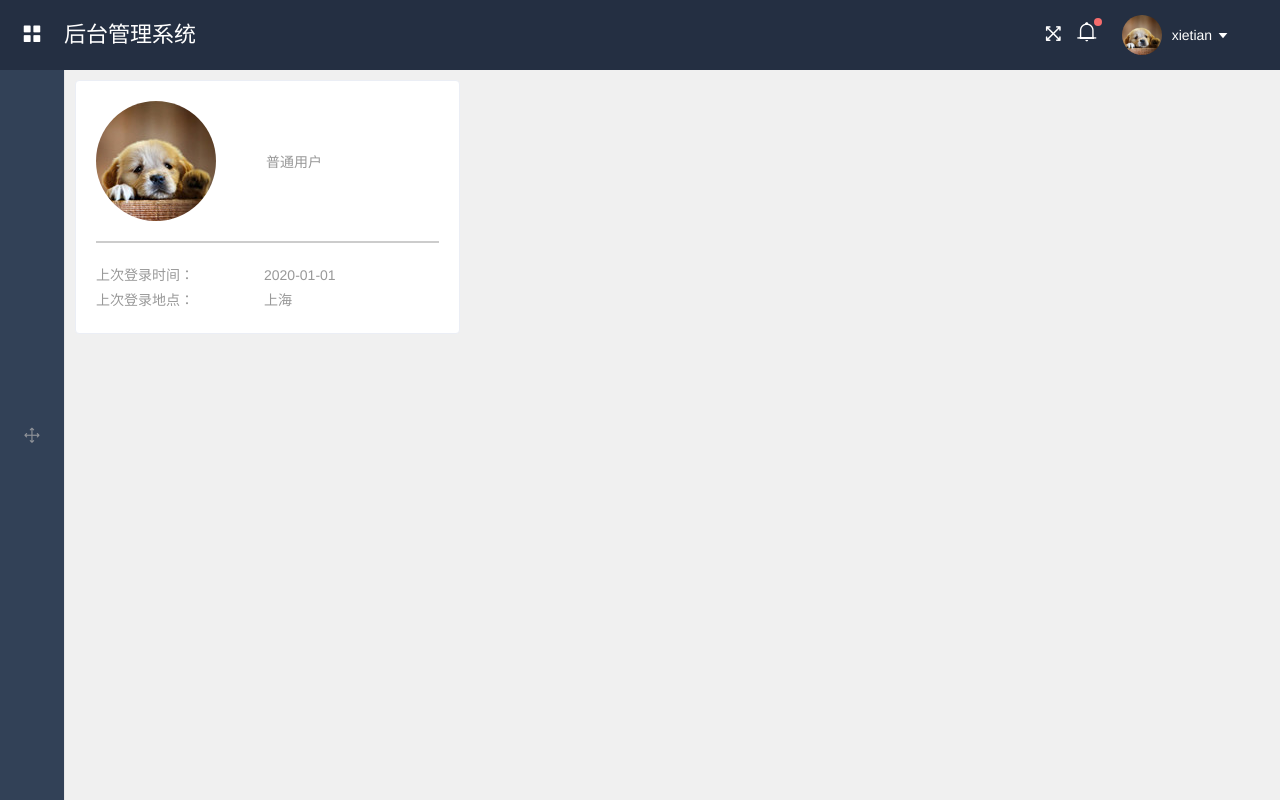
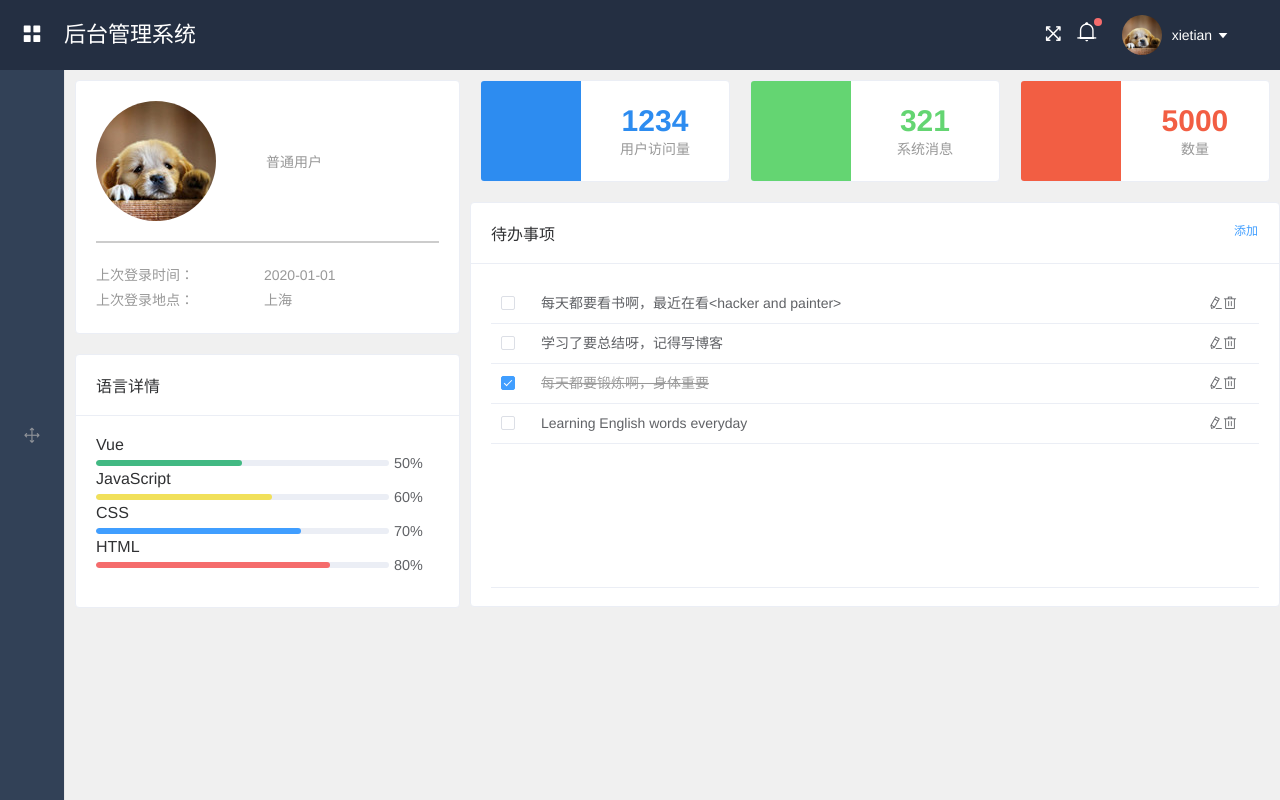
Before and after one commit to xt1995726/vueManageSystemDemo, a Vue app: page /#/dashboard in a window 1280 px wide. Built offline with nearby package versions, Linux system fonts and the light colour scheme; a small style sheet from the web is missing.

Commit message:
dashboard finished

```diff
--- a/src/components/page/Dashboard.vue
+++ b/src/components/page/Dashboard.vue
@@ -13,7 +13,77 @@
           <div class="user-info-list">上次登录时间：<span>2020-01-01</span></div>
           <div class="user-info-list">上次登录地点：<span>上海</span></div>
         </el-card>
+        <el-card shadow="hover" style="height:252px;">
+          <div slot="header" class="clearfix">
+            <span>语言详情</span>
+          </div>
+          Vue <el-progress :percentage="50" color="#42b983"></el-progress>
+          JavaScript <el-progress :percentage="60" color="#f1e05a"></el-progress>
+          CSS <el-progress :percentage="70"></el-progress>
+          HTML <el-progress :percentage="80" color="#f56c6c"></el-progress>
+        </el-card>
       </el-col>
+      <el-col :span="16">
+        <el-row :gutter="20" class="mgb20">
+          <el-col :span="8">
+            <el-card shadow="hover" :body-style="{padding: '0px'}">
+              <div class="grid-content grid-con-1">
+                <i class="el-icon-lx-people grid-con-icon"></i>
+                <div class="grid-cont-right">
+                  <div class="grid-num">1234</div>
+                  <div>用户访问量</div>
+                </div>
+              </div>
+            </el-card>
+          </el-col>
+          <el-col :span="8">
+            <el-card shadow="hover" :body-style="{padding: '0px'}">
+              <div class="grid-content grid-con-2">
+                <i class="el-icon-lx-notice grid-con-icon"></i>
+                <div class="grid-cont-right">
+                  <div class="grid-num">321</div>
+                  <div>系统消息</div>
+                </div>
+              </div>
+            </el-card>
+          </el-col>
+          <el-col :span="8">
+            <el-card shadow="hover" :body-style="{padding: '0px'}">
+              <div class="grid-content grid-con-3">
+                <i class="el-icon-lx-goods grid-con-icon"></i>
+                <div class="grid-cont-right">
+                  <div class="grid-num">5000</div>
+                  <div>数量</div>
+                </div>
+              </div>
+            </el-card>
+          </el-col>
+        </el-row>
+      </el-col>
+      <el-card shadow="hover" style="height:403px;">
+        <div slot="header" class="clearfix">
+          <span>待办事项</span>
+          <el-button style="float: right; padding: 3px 0" type="text">添加</el-button>
+        </div>
+        <el-table :data="todoList" :show-header="false" height="304" style="width: 100%; font-size: 14px;">
+          <el-table-column width="40">
+            <template slot-scope="scope">
+              <el-checkbox v-model="scope.row.status"></el-checkbox>
+            </template>
+          </el-table-column>
+          <el-table-column>
+            <template slot-scope="scope">
+              <div class="todo-item" :class="{'todo-item-del': scope.row.status}">{{scope.row.title}}</div>
+            </template>
+          </el-table-column>
+          <el-table-column width="60">
+            <template slot-scope="scope">
+              <i class="el-icon-edit"></i>
+              <i class="el-icon-delete"></i>
+            </template>
+          </el-table-column>
+        </el-table>
+      </el-card>
     </el-row>
   </div>
 </template>
@@ -23,6 +93,23 @@ export default {
   data() {
     return {
       name: localStorage.getItem('ms_username'),
+      todoList: [{
+        title: '每天都要看书啊，最近在看<hacker and painter>',
+        stauts: true,
+      },
+      {
+        title: '学习了要总结呀，记得写博客',
+        status: false,
+      },
+      {
+        title: '每天都要锻炼啊，身体重要',
+        status: true,
+      },
+      {
+        title: 'Learning English words everyday',
+        status: false,
+      }
+      ],
     }
   },
   computed: {
@@ -67,4 +154,55 @@ export default {
 .user-info-list span {
   margin-left: 70px;
 }
+.mgb20 {
+  margin-bottom: 20px;
+}
+.grid-content {
+  display: flex;
+  align-items: center;
+  height: 100px;
+}
+.grid-con-icon {
+  font-size: 50px;
+  color: #fff;
+  height: 100px;
+  width: 100px;
+  text-align: center;
+  line-height: 100px;
+}
+.grid-cont-right {
+  flex: 1;
+  text-align: center;
+  color: #999;
+  font-size: 14px;
+}
+.grid-num {
+  font-size: 30px;
+  font-weight: bold;
+}
+.grid-con-1 .grid-con-icon {
+  background-color: rgb(45, 140, 240);
+}
+.grid-con-1 .grid-num {
+  color: rgb(45, 140, 240);
+}
+.grid-con-2 .grid-con-icon {
+  background-color: rgb(100, 213, 114);
+}
+.grid-con-2 .grid-num {
+  color: rgb(100, 213, 114);
+}
+.grid-con-3 .grid-con-icon {
+  background-color: rgb(242, 94, 67);
+}
+.grid-con-3 .grid-num {
+  color: rgb(242, 94, 67);
+}
+.todo-item {
+  font-size: 14px;
+}
+.todo-item-del {
+  text-decoration: line-through;
+  color: #999;
+}
 </style>
```
